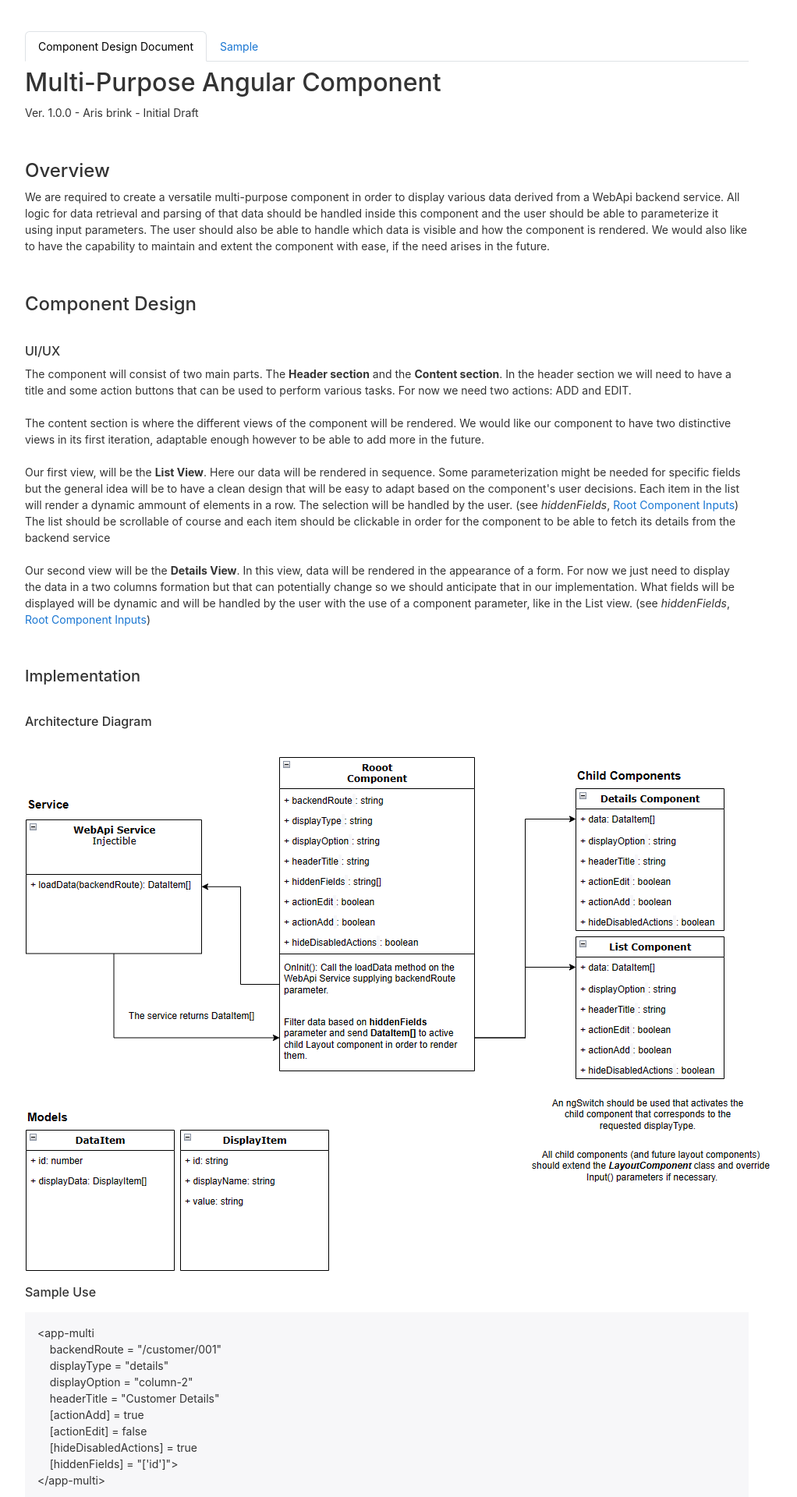
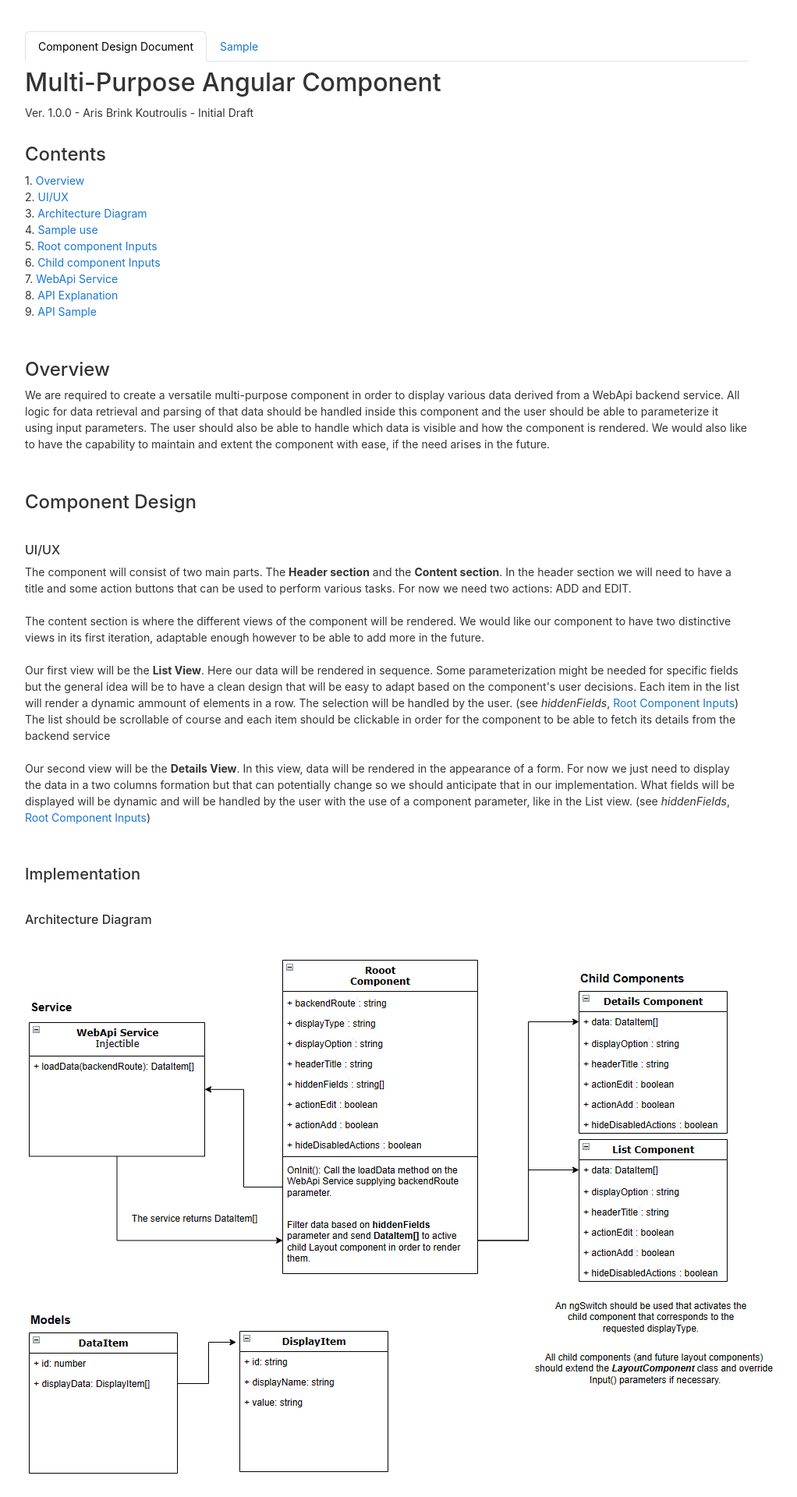
Before and after one commit to aribrink/multipurpose, an Angular app: page / in a window 1280 px wide. Shown: the part 60-1980 px from the top of the page at 78% size, without its empty margins (144-1166 px from the left). Built offline with nearby package versions, Linux system fonts and the light colour scheme.

Commit message:
added contents / finilized document

```diff
--- a/src/app/app.component.html
+++ b/src/app/app.component.html
@@ -133,7 +133,19 @@
   <!-------------------------------------------------->
   <div *ngIf="page==0">
     <h2>Multi-Purpose Angular Component</h2>
-    <p>Ver. 1.0.0 - Aris brink - Initial Draft</p>
+    <p>Ver. 1.0.0 - Aris Brink Koutroulis - Initial Draft</p>
+    <br>
+    <h4>Contents</h4>
+    <p>1. <a href="#diagram">Overview</a></p>
+    <p>2. <a href="#ui">UI/UX</a></p>
+    <p>3. <a href="#diagram">Architecture Diagram</a></p>
+    <p>4. <a href="#sample">Sample use</a></p>
+    <p>5. <a href="#root-input-parameters">Root component Inputs</a></p>
+    <p>6. <a href="#child-input-parameters">Child component Inputs</a></p>
+    <p>7. <a href="#service">WebApi Service</a></p>
+    <p>8. <a href="#api">API Explanation</a></p>
+    <p>9. <a href="#api-sample">API Sample</a></p>
+
     <br><br>
     <h4>Overview</h4>
     We are required to create a versatile multi-purpose component in order to display various data derived from a WebApi
@@ -149,7 +161,7 @@
     <br>
     <h4>Component Design</h4>
     <br>
-    <h6>UI/UX</h6>
+    <h6 id="ui">UI/UX</h6>
     <p>The component will consist of two main parts. The <strong>Header section</strong> and the <strong>Content
         section</strong>. In the header section we will need to have a title and some action buttons that can be used to
       perform various tasks. For now we need two actions: ADD and EDIT.</p>
@@ -159,13 +171,15 @@
       We would like our component to have two distinctive views in its first iteration, adaptable enough however to be
       able to add more in the future.</p>
     <br>
-    <p>Our first view, will be the <strong>List View</strong>. Here our data will be rendered in sequence. Some
+    <p>Our first view will be the <strong>List View</strong>. Here our data will be rendered in sequence. Some
       parameterization might be needed for specific fields
       but the general idea will be to have a clean design that will be easy to adapt based on the component's user
       decisions.
       Each item in the list will render a dynamic ammount of elements in a row. The selection will be handled by the
       user.
-      (see <i>hiddenFields</i>, <a href="#input-parameters"> Root Component Inputs</a>) The list should be scrollable of course and each
+      (see <i>hiddenFields</i>, <a href="#root-input-parameters"> Root Component Inputs</a>) The list should be
+      scrollable of
+      course and each
       item
       should be clickable in order for the component to be able to fetch its details from the backend service</p>
     <br>
@@ -176,13 +190,15 @@
       anticipate
       that in our implementation. What fields will be displayed will be dynamic and will be handled by the user with the
       use of
-      a component parameter, like in the List view. (see <i>hiddenFields</i>, <a href="#input-parameters">Root Component Inputs</a>)
+      a component parameter, like in the List view. (see <i>hiddenFields</i>, <a href="#root-input-parameters">Root
+        Component
+        Inputs</a>)
     </p>
     <br>
     <br>
     <h5>Implementation</h5>
     <br>
-    <h6 id="sample">Architecture Diagram</h6>
+    <h6 id="diagram">Architecture Diagram</h6>
     <br>
     <div>
       <img src="./assets/component-architecture.png" alt="">
@@ -197,11 +213,11 @@
       &nbsp;&nbsp;&nbsp;&nbsp;[actionAdd] = true&nbsp;<br>
       &nbsp;&nbsp;&nbsp;&nbsp;[actionEdit] = false&nbsp;<br>
       &nbsp;&nbsp;&nbsp;&nbsp;[hideDisabledActions] = true<br>
-      &nbsp;&nbsp;&nbsp;&nbsp;[hiddenFields] = &quot;[&#39;id&#39;]&quot;&gt;<br>
+      &nbsp;&nbsp;&nbsp;&nbsp;[hiddenFields] = &quot;[&#39;id&#39;,&#39;first&#39;,&#39;zip&#39;]&quot;&gt;<br>
       &lt;/app&#45;multi&gt;<br>
     </div>
-<br>
-    <h6 id="input-parameters">Root Component Inputs</h6>
+    <br>
+    <h6 id="root-input-parameters">Root Component Inputs</h6>
     <div class="highlight">
       <div class="row">
         <div class="col-3"><strong>backendRoute</strong> :string</div>
@@ -231,7 +247,7 @@
     <div class="highlight">
       <div class="row">
         <div class="col-3"><strong>headerTitle</strong> :string</div>
-        <div class="col-5">This is the parameter that defines the sting used in the header of the component.</div>
+        <div class="col-5">This is the parameter that defines the string used in the header of the component.</div>
         <div class="col-4 text-center">Examples: <br> "Products List", "Customer"</div>
       </div>
     </div>
@@ -239,8 +255,10 @@
       <div class="row">
         <div class="col-3"><strong>hiddenFields</strong> :string[]</div>
         <div class="col-5">The user can use this array to filter out fields that they wish not to be
-          rendered. It should be and array of <strong>DisplayItem.id</strong> strings. See more in
-          the Models section [DisplayItem] in the diagram above, or the <a href="#api">API section</a> </div>
+          rendered. It should be and array of <strong>DisplayItem.id</strong> strings. See above in
+          the <a href="#diagram">Models section</a> (model: DisplayItem) of the architecture diagram for details, or the
+          <a href="#api">API section</a>.
+        </div>
         <div class="col-4 text-center">Examples: <br> ['id','first','street']</div>
       </div>
     </div>
@@ -269,8 +287,8 @@
     <br>
 
 
-    <h6 id="input-parameters">LayoutComponent Inputs</h6>
-    <p>All layout child components (e.g. List/ View) extend this class.</p>
+    <h6 id="child-input-parameters">LayoutComponent Inputs</h6>
+    <p>All layout child components (e.g. List/ View) extend this component class.</p>
     <p>All inputs except <i>data</i> should be inherited from the root inputs.</p>
     <div class="highlight">
       <div class="row">
@@ -316,6 +334,13 @@
     </div>
     <br>
 
+    <h4 id="service">WebApi Service</h4>
+    <p>The WebApi service should have a single <strong>loadData</strong> method that receives a string parameter with
+      the corresponding api endpoint. It should return a DataItem array.
+      See above in the <a href="#diagram">Models section</a> (model: DataItem) of the architecture diagram for details.
+    </p>
+    <br>
+    <br>
     <h4 id="api">API Explanation</h4>
     <p>Here is a brief explanation of the API that we will use and the schema of the data. This will help to understand
       how the data is structured
@@ -335,7 +360,7 @@
       we will use in the list items and in the form elements.</p>
     <br>
 
-    <h6 id="sample">API Sample</h6>
+    <h6 id="api-sample">API Sample</h6>
     <div class="highlight">
       <pre> {{apiSample | json}}     </pre>
     </div>
@@ -351,7 +376,7 @@
     <app-multi backendRoute="/products" displayType="list" headerTitle="Products List" [actionAdd]=false
       [actionEdit]=true [hideDisabledActions]=false [hiddenFields]="[]"></app-multi>
 
-      <div class="sample-header">Details View</div>
+    <div class="sample-header">Details View</div>
     <app-multi backendRoute="/customer/001" displayType="details" displayOption="column-2"
       headerTitle="Customer Details" [actionAdd]=false [actionEdit]=true [hideDisabledActions]=true
       [hiddenFields]="['id']">
```
Also changed, not shown: src/assets/component-architecture.png.
